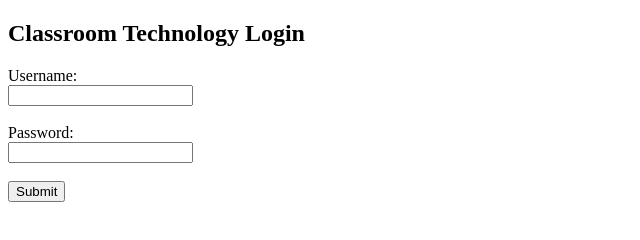
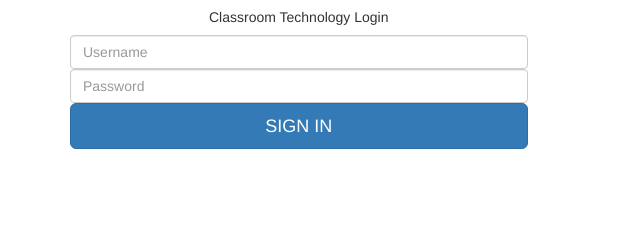
Before and after one commit to asimsedhain/Classroom-technology, a website: page public/login.html in a window 1280 px wide. Shown: the whole page, without its empty margins (0-640 px from the left). Drawn offline with nearby package versions, Linux system fonts and the light colour scheme.

Commit message:
Added style to the login screen

```diff
--- a/public/login.html
+++ b/public/login.html
@@ -1,8 +1,28 @@
 <!DOCTYPE html>
-<html>
+<html lang="en">
 
+<head>
+	<meta charset="UTF-8">
+	<meta name="viewport" content="width=device-width, initial-scale=1.0">
+	<meta http-equiv="X-UA-Compatible" content="ie=edge">
+	<title>Classroom Technology Login</title>
+
+	<!---Bootstrap CDN-->
+	<link rel="stylesheet" href="https://maxcdn.bootstrapcdn.com/bootstrap/3.3.7/css/bootstrap.min.css"
+		integrity="sha384-BVYiiSIFeK1dGmJRAkycuHAHRg32OmUcww7on3RYdg4Va+PmSTsz/K68vbdEjh4u" crossorigin="anonymous">
+
+
+	<!--Linking Style CSS File-->
+	<link rel="stylesheet" href="style.css">
+
+
+	<link href="https://fonts.googleapis.com/css?family=Roboto&display=swap" rel="stylesheet">
+
+
+</head>
+
+<!--
 <body>
-
 	<h2>Classroom Technology Login</h2>
 	<div>
 		<form id="formLogin">
@@ -14,15 +34,42 @@
 			<br>
 			<input type="password" name="password" id="password">
 			<br><br>
-			<input type="submit" value="Submit" id = "login">
+			<input type="submit" value="Submit" id="login">
 		</form>
 		<br>
 		<div id="status"></div>
 	</div>
 
 	<script src="script.js"></script>
+</body> -->
 
 
+<body>
+	<div class="container">
+		<div class="row">
+			<div class="col-sm-9 col-md-7 col-lg-5 mx-auto">
+				<div class="card card-signin my-5">
+					<div class="card-body">
+						<h5 class="card-title text-center">Classroom Technology Login</h5>
+						<form class="form-signin" id="formLogin">
+							<div class="form-label-group">
+								<input type="text" id="username" class="form-control" placeholder="Username" required>
+							</div>
+							<div class="form-label-group">
+								<input type="password" id="password" class="form-control" placeholder="Password" required>
+							</div>
+							<button class="btn btn-lg btn-primary btn-block text-uppercase" value="Submit" id="login"
+								type="submit">Sign in</button>
+						</form>
+						<br>
+						<div id="status"></div>
+					</div>
+				</div>
+			</div>
+		</div>
+	</div>
+	</div>
+	<script src="script.js"></script>
 </body>
 
 </html>
```
